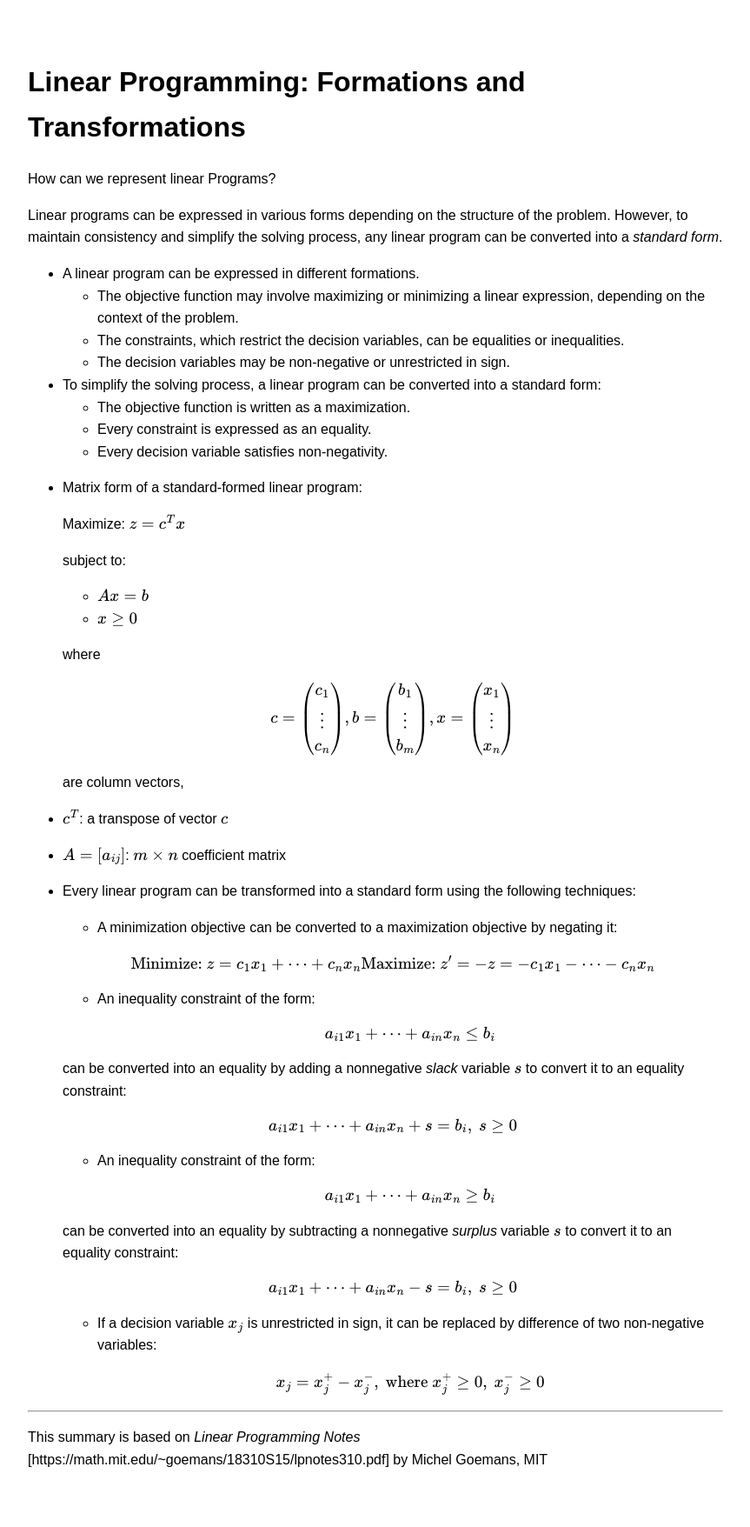
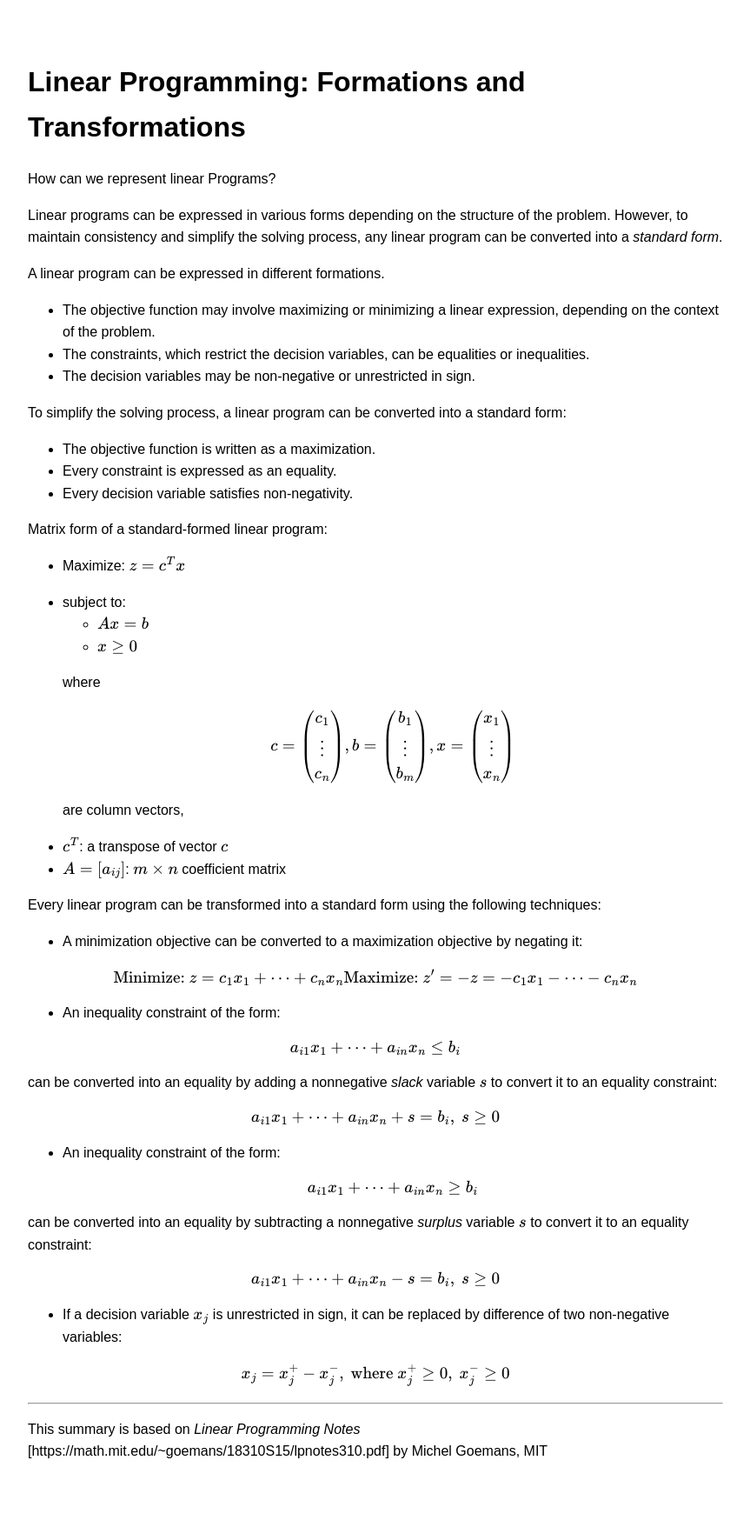
Before and after one commit to mkim2178/mkim2178.github.io, a Jekyll site: the page built from optimizations/lp_formations_transformations.md, in a window 1280 px wide. Shown: the whole page at 87% size, without its empty margins (208-1071 px from the left). Built offline with Jekyll 4.4.1, drawn with Linux system fonts in a browser that asks for light colours.

```diff
--- a/optimizations/lp_formations_transformations.md
+++ b/optimizations/lp_formations_transformations.md
@@ -6,21 +6,21 @@ How can we represent linear Programs?
 
 Linear programs can be expressed in various forms depending on the structure of the problem. However, to maintain consistency and simplify the solving process, any linear program can be converted into a *standard form*.
 
-- A linear program can be expressed in different formations.
-    - The objective function may involve maximizing or minimizing a linear expression, depending on the context of the problem.
-    - The constraints, which restrict the decision variables, can be equalities or inequalities.
-    - The decision variables may be non-negative or unrestricted in sign.
+A linear program can be expressed in different formations.
+- The objective function may involve maximizing or minimizing a linear expression, depending on the context of the problem.
+- The constraints, which restrict the decision variables, can be equalities or inequalities.
+- The decision variables may be non-negative or unrestricted in sign.
 
-- To simplify the solving process, a linear program can be converted into a standard form:
-    - The objective function is written as a maximization.
-    - Every constraint is expressed as an equality.
-    - Every decision variable satisfies non-negativity.
+To simplify the solving process, a linear program can be converted into a standard form:
+- The objective function is written as a maximization.
+- Every constraint is expressed as an equality.
+- Every decision variable satisfies non-negativity.
 
-- Matrix form of a standard-formed linear program:
+Matrix form of a standard-formed linear program:
 
-    Maximize: $z = c^{T}x$
+- Maximize: $z = c^{T}x$
 
-    subject to:
+- subject to:
     - $Ax = b$
     - $x \ge 0$
 
@@ -37,45 +37,44 @@ Linear programs can be expressed in various forms depending on the structure of
 - $c^{T}$: a transpose of vector $c$
 - $A=[a_{ij}]$: $m \times n$ coefficient matrix
 
-- Every linear program can be transformed into a standard form using the following techniques:
+Every linear program can be transformed into a standard form using the following techniques:
 
-    - A minimization objective can be converted to a maximization objective by negating it:
+- A minimization objective can be converted to a maximization objective by negating it:
+
+$$
+\text{Minimize:}\space z=c_1x_1 + \cdots + c_nx_n \\
+\text{Maximize:}\space z'= -z = -c_1x_1-\cdots-c_nx_n
+$$
+
+- An inequality constraint of the form:
+
+$$
+a_{i1}x_1+\cdots+a_{in}x_n \le b_i
+$$
+
+can be converted into an equality by adding a nonnegative *slack* variable $s$ to convert it to an equality constraint:
+
+$$
+a_{i1}x_1+\cdots+a_{in}x_n + s = b_i, \space s \ge 0
+$$
+
+- An inequality constraint of the form:
 
     $$
-    \text{Minimize:}\space z=c_1x_1 + \cdots + c_nx_n \\
-    \text{Maximize:}\space z'= -z = -c_1x_1-\cdots-c_nx_n
+    a_{i1}x_1+\cdots+a_{in}x_n \ge b_i
     $$
 
-    - An inequality constraint of the form:
+can be converted into an equality by subtracting a nonnegative *surplus* variable $s$ to convert it to an equality constraint:
 
-        $$
-        a_{i1}x_1+\cdots+a_{in}x_n \le b_i
-        $$
+$$
+a_{i1}x_1+\cdots+a_{in}x_n-s=b_i,\space s \ge 0
+$$
 
-    can be converted into an equality by adding a nonnegative *slack* variable $s$ to convert it to an equality constraint:
+- If a decision variable $x_j$ is unrestricted in sign, it can be replaced by difference of two non-negative variables:
 
-    $$
-    a_{i1}x_1+\cdots+a_{in}x_n + s = b_i, \space s \ge 0
-    $$
-
-    - An inequality constraint of the form:
-
-        $$
-        a_{i1}x_1+\cdots+a_{in}x_n \ge b_i
-        $$
-
-    can be converted into an equality by subtracting a nonnegative *surplus* variable $s$ to convert it to an equality constraint:
-
-
-    $$
-    a_{i1}x_1+\cdots+a_{in}x_n-s=b_i,\space s \ge 0
-    $$
-
-    - If a decision variable $x_j$ is unrestricted in sign, it can be replaced by difference of two non-negative variables:
-
-        $$
-        x_j = x_j^{+}-x_j^{-},\space \text{where} \space x_j^{+} \ge 0, \space x_j^{-} \ge 0
-        $$
+$$
+x_j = x_j^{+}-x_j^{-},\space \text{where} \space x_j^{+} \ge 0, \space x_j^{-} \ge 0
+$$
 
 ---
 This summary is based on *Linear Programming Notes* [https://math.mit.edu/~goemans/18310S15/lpnotes310.pdf] by Michel Goemans, MIT
```
